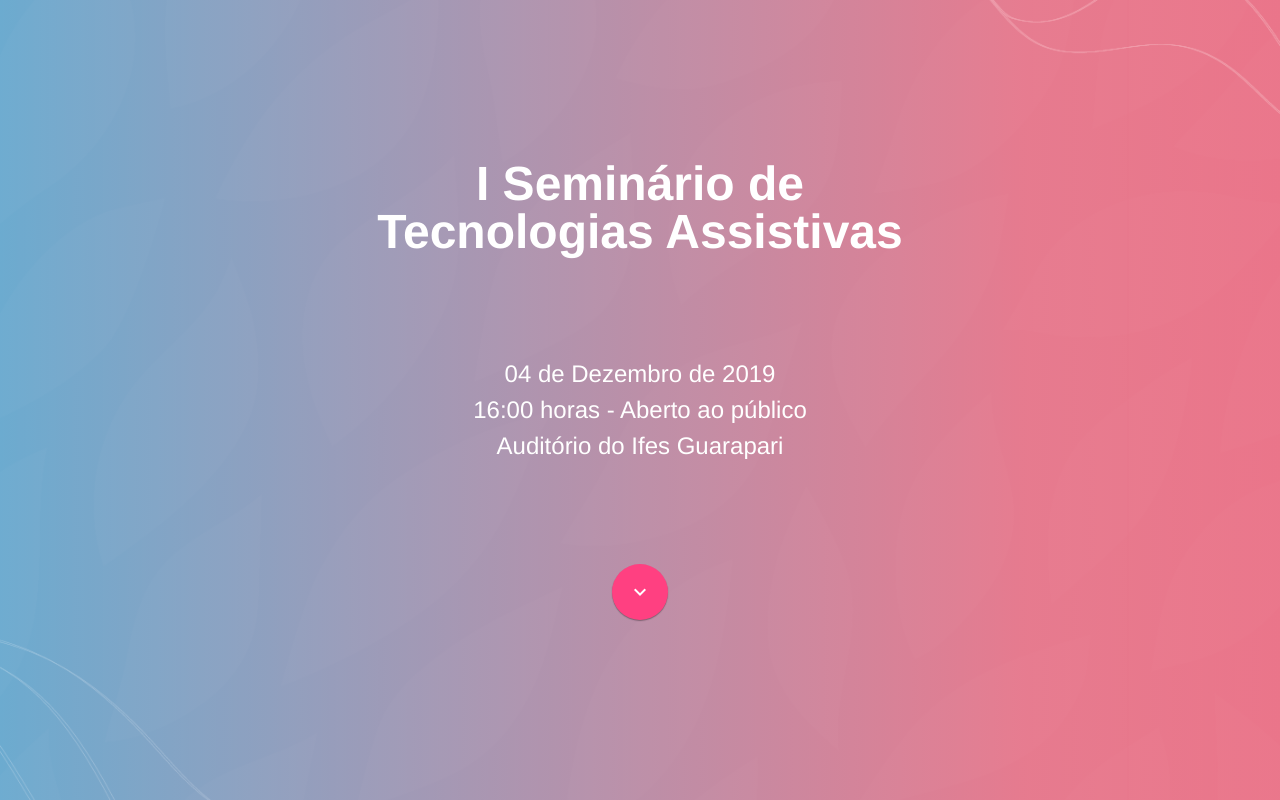
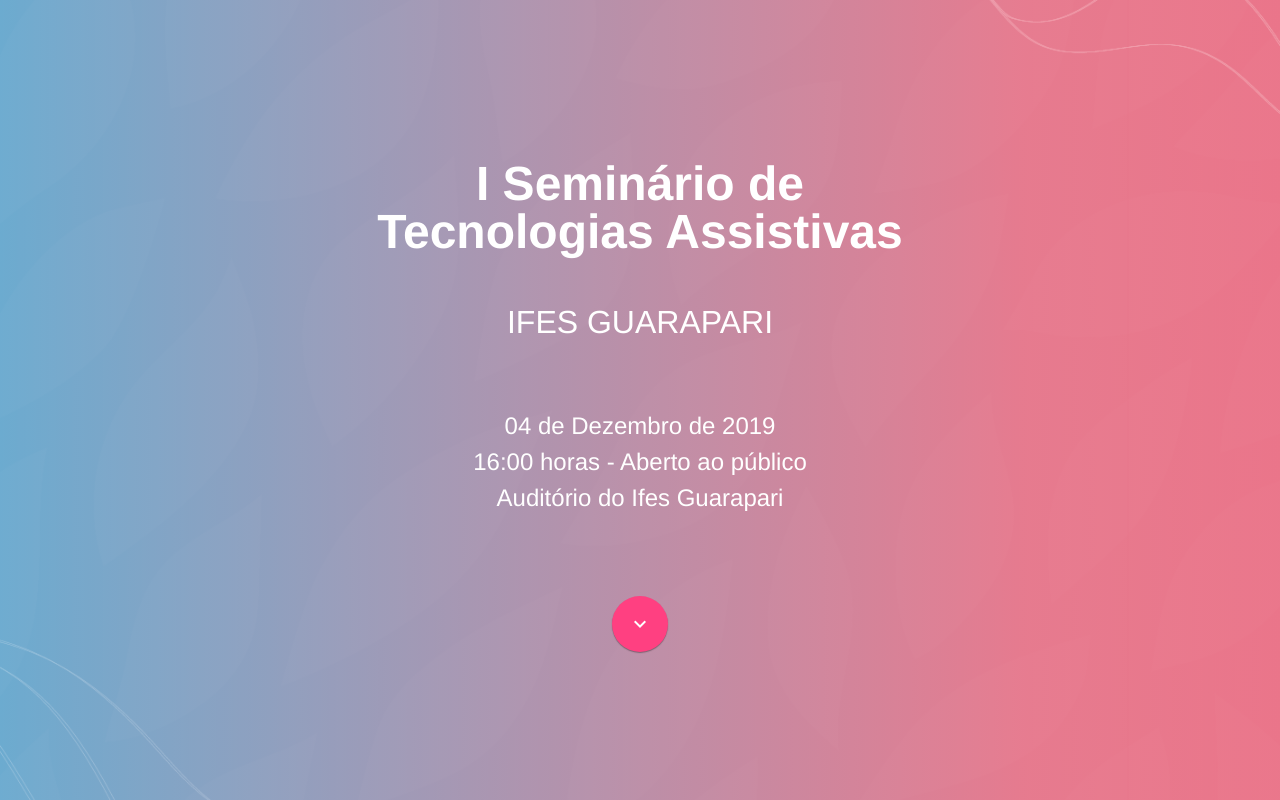
Before and after one commit to ifes-guarapari-sta/site, a website: page src/2019/index.html in a window 1280 px wide. Drawn offline with nearby package versions, Linux system fonts and the light colour scheme.

Commit message:
Criaçao da pagina inicial

```diff
--- a/src/2019/index.html
+++ b/src/2019/index.html
@@ -40,11 +40,16 @@
    font-weight: bold;
    padding-top: 160px;
   }
+  .post-title-section {
+   line-height: 1;
+   font-size: 32px;
+   padding-top: 50px;
+  }
   .sub-title-section {
    line-height: 1.5;
    font-size: 24px;
-   padding-top: 100px;
-   padding-bottom: 100px;
+   padding-top: 70px;
+   padding-bottom: 80px;
   }
   .great-section {
    position: relative;
@@ -160,6 +165,7 @@
   <div class="mdl-layout__content">
    <div class="great-section first-section mdl-typography--text-center mdl-color-text--white">
     <div class="title-section">I Seminário de<br />Tecnologias Assistivas</div>
+    <div class="post-title-section">IFES GUARAPARI</div>
     <div class="sub-title-section">
      04 de Dezembro de 2019
      <br />
```
Also changed, not shown: src/2021/index.html (+11 -5 lines).
